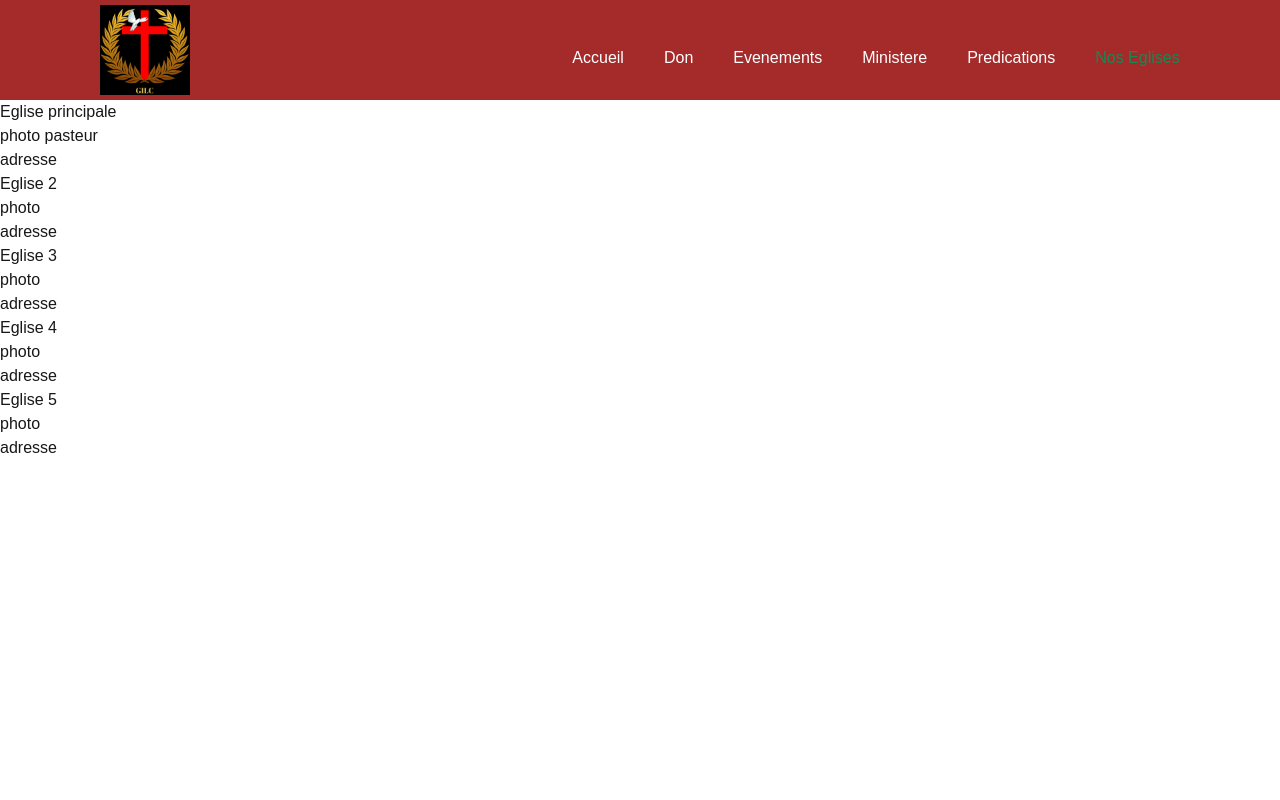
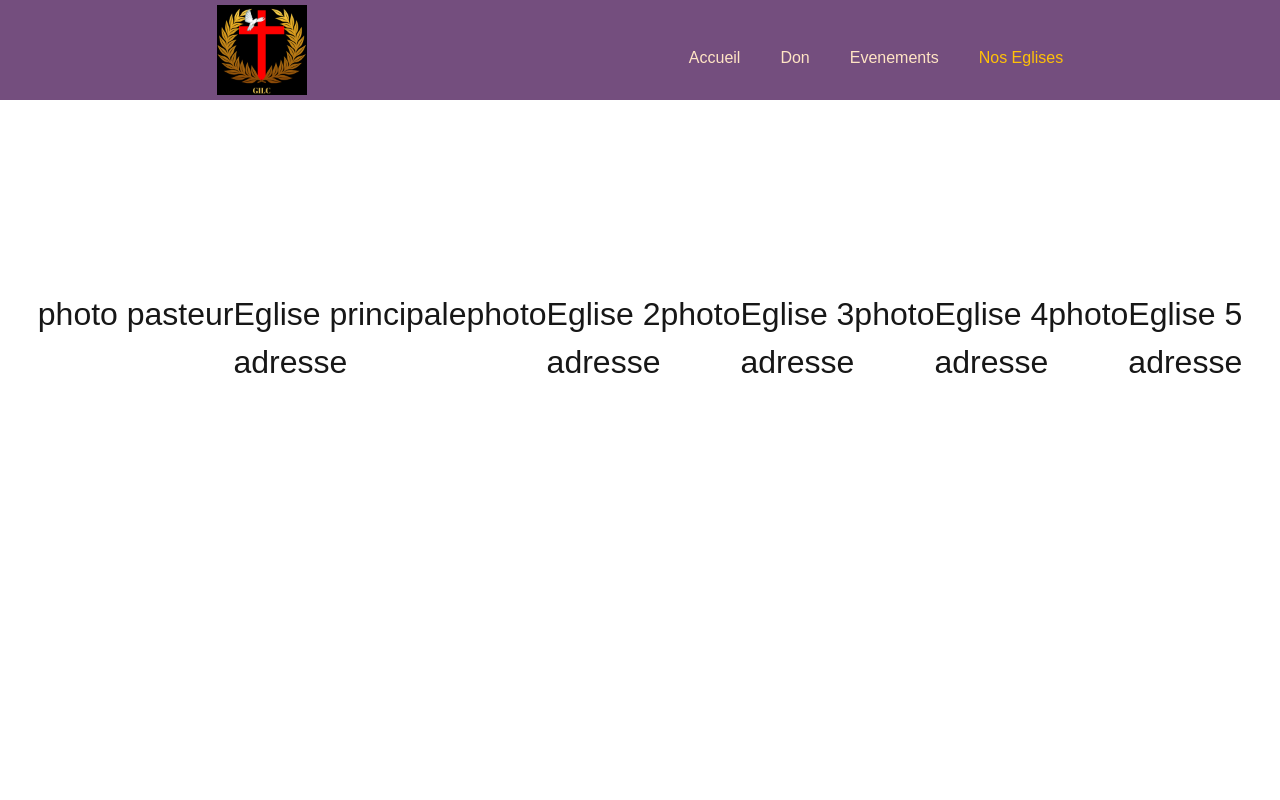
Before and after one commit to exauce-panda/God-is-love, a Next.js app: page /visitez_nous in a window 1280 px wide. Shown: the top 800 px of the page. Built offline with nearby package versions, Linux system fonts and the light colour scheme.

Commit message:
evolution de la page acceuil

```diff
--- a/components/MenuNav.jsx
+++ b/components/MenuNav.jsx
@@ -16,33 +16,23 @@ export default function menuNav() {
             </div>
             <ul className={styles.navigation}>
         {/* Liste des liens de navigation */}
-        <li>
-          <Link href="/" className={pathname === '/' ? `text-success` : 'nav-item'}>
+        <li className={styles.lien}>
+          <Link href="/" className={pathname === '/' ? `text-warning` : 'nav-item'}>
               Accueil
           </Link>
         </li>
-        <li>
-          <Link href="/don" className={pathname === '/don' ? `text-success` : 'nav-item'}>
+        <li className={styles.lien}>
+          <Link href="/don" className={pathname === '/don' ? `text-warning` : 'nav-item'}>
               Don
           </Link>
         </li>
-        <li>
-          <Link href="/evenements" className={pathname === '/evenements' ? `text-success` : 'nav-item'}>
+        <li className={styles.lien}>
+          <Link href="/evenements" className={pathname === '/evenements' ? `text-warning` : 'nav-item'}>
               Evenements
           </Link>
         </li>
-        <li>
-          <Link href="/ministere" className={pathname === '/ministere' ? `text-success` : 'nav-item'}>
-              Ministere
-          </Link>
-        </li>
-        <li>
-          <Link href="/predications" className={pathname === '/predications' ? `text-success` : 'nav-item'}>
-              Predications
-          </Link>
-        </li>
-        <li>
-          <Link href="/visitez_nous" className={pathname === '/visitez_nous' ? `text-success` : 'nav-item'}>
+        <li className={styles.lien}>
+          <Link href="/visitez_nous" className={pathname === '/visitez_nous' ? `text-warning` : 'nav-item'}>
               Nos Eglises
           </Link>
         </li>
--- a/components/description.module.css
+++ b/components/description.module.css
@@ -8,7 +8,7 @@
     padding: 20px;
     font-size: x-large;
     height:630px;
-    background-image: url('/godislove/public/logoGilc.png');
+    background-image: url('/logos/facebook.png');
     background-size: cover;
     background-position: center;
 
@@ -19,6 +19,7 @@
 }
 .tritre_n_un {
     max-width: max-content;
+    color: rgb(255, 30, 0);
   }
 
 .god,
@@ -51,9 +52,18 @@
 .reseaux{
   display: flex;
   justify-content: center;
+  color:bisque;
+  background-color:rgb(250, 81, 30);
 }
 .reseaux_deux{
+  text-align: center;
+  max-width: max-content;
+  font-size: x-large;
+  padding: 40px;
+}
+.lien{
   display: flex;
-  max-width: max-content;
-  background-color:aqua;
+  justify-content: center;
+  padding: 20px;
+  gap: 20px;
 }
--- a/components/menuNav.module.css
+++ b/components/menuNav.module.css
@@ -1,6 +1,6 @@
 .bob{
-    color: white;
-    background-color:brown;
+    color:white;
+    background-color:rgb(116, 78, 126);
 }
 .nav{
     display: flex;
@@ -20,3 +20,9 @@
     gap : 40px;
     list-style: none;
 }
+.lien{
+    color:bisque;
+}
+.lien :hover{
+    color:rgb(248, 179, 52);
+}
--- a/components/programme.module.css
+++ b/components/programme.module.css
@@ -1,11 +1,13 @@
 .bob{
     display: flex;
     justify-content: center;
+    background-color:rgb(116, 78, 126);
 }
 .bob h1 {
     display: flex;
     justify-content: center;
     padding: 20px;
+    color: bisque;
 }
 .table_pg{
     display: flex;
--- a/components/visitez_nous.jsx
+++ b/components/visitez_nous.jsx
@@ -1,31 +1,42 @@
+import styles from "./visitez_nous.module.css"
 export default function visitez_nous(){
     return(
-        <di>
-            <div>
+        <div className={styles.bob}>
+            <div className={styles.eglise}>
+                <div>photo pasteur</div>
+                <div className={styles.description}>
                 <div>Eglise principale</div>
-                <div>photo pasteur</div>
                 <div>adresse</div>
+                </div>
             </div>
-            <div>
+            <div className={styles.eglise}>
+                <div>photo</div>
+                <div className={styles.description}>
                 <div>Eglise 2</div>
+                <div>adresse</div>
+                </div>
+            </div>
+            <div className={styles.eglise}>
                 <div>photo</div>
+                <div className={styles.description}>
+                <div>Eglise 3</div>
                 <div>adresse</div>
+                </div>
             </div>
-            <div>
-                <div>Eglise 3</div>
+            <div className={styles.eglise}>
                 <div>photo</div>
+                <div className={styles.description}>
+                <div>Eglise 4</div>
                 <div>adresse</div>
+                </div>
             </div>
-            <div>
-                <div>Eglise 4</div>
+            <div className={styles.eglise}>
                 <div>photo</div>
+                <div className={styles.description}>
+                <div>Eglise 5</div>
                 <div>adresse</div>
+                </div>
             </div>
-            <div>
-                <div>Eglise 5</div>
-                <div>photo</div>
-                <div>adresse</div>
-            </div>
-        </di>
+        </div>
     );
 }
--- /dev/null
+++ b/components/visitez_nous.module.css
@@ -0,0 +1,9 @@
+.bob{
+    display: flex;
+    justify-content: center;
+    font-size:xx-large;
+    padding-top: 190px;
+}
+.eglise{
+    display: flex;
+}
```
Also changed, not shown: components/Description.jsx (+12 -1 lines).
